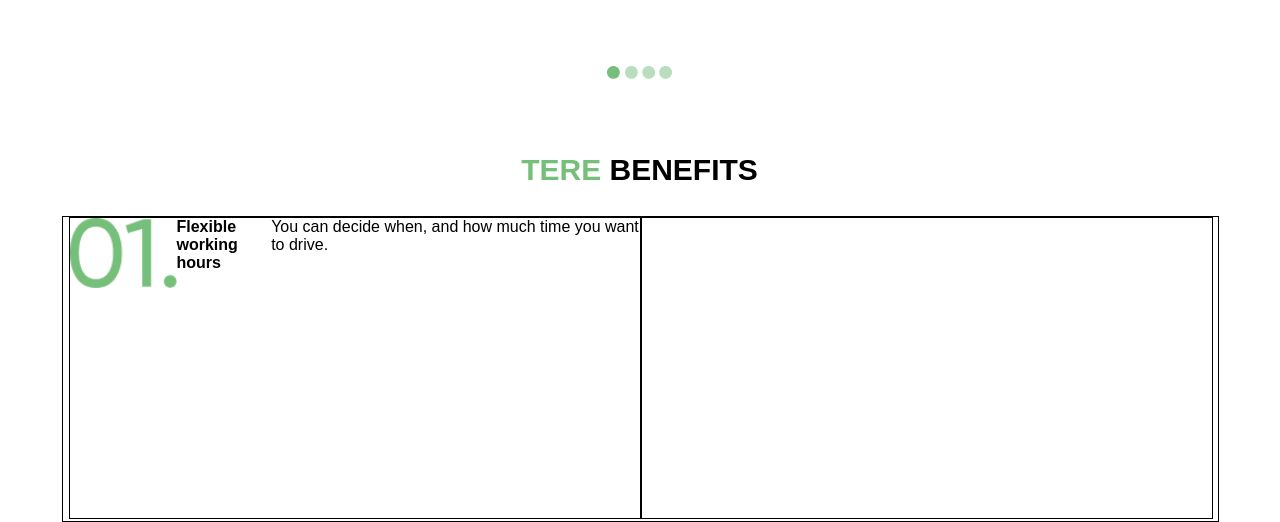
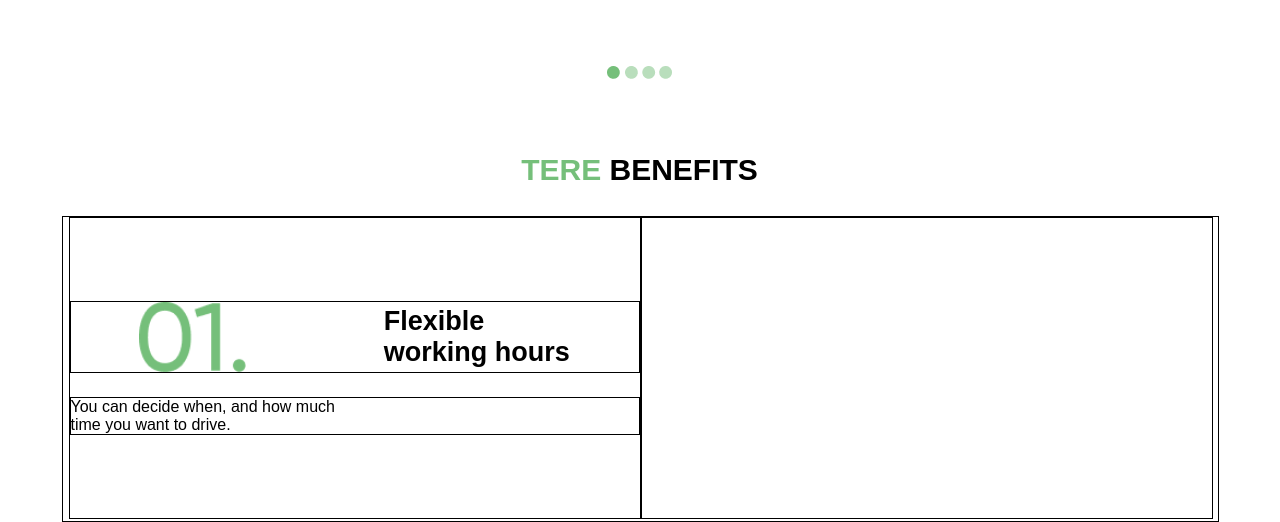
Before and after one commit to muhammad-sohail-raza/smit-css-project8-Ride-Sharing-Web, a plain HTML site: page index.html in a window 1280 px wide. Shown: the part 1651-2173 px from the top of the page. Drawn offline with Linux system fonts and the light colour scheme; a web font is replaced by a local one.

Commit message:
updated code

```diff
--- a/index.html
+++ b/index.html
@@ -53,11 +53,11 @@
 
         <div class="black-btn">
           <button>
-            <i class="fa-brands fa-google-play"></i>
+            <i class="fa-brands fa-google-play fa-beat-fade i-set1"></i>
             <span>DOWNLOAD</span>
           </button>
           <button>
-            <i class="fa-brands fa-app-store"></i>
+          <i class="fa-brands fa-app-store fa-beat-fade i-set2"></i>
             <span>DOWNLOAD</span>
           </button>
         </div>
@@ -158,18 +158,21 @@
     </div>
 
     <section class="section4">
-
-      <div>
+      <div class="two-box">
+        <div class="block1">
         <img src="assets/images/2.png" alt="number">
 
         <h4>Flexible <br> working hours</h4>
+        </div>
+        <div class="block2">
+          <p>You can decide when, and how much <br>
+            time you want to drive.
+          </p>
+        </div>
 
-        <p>You can decide when, and how much
-          time you want to drive.
-        </p>
       </div>
 
-      <div></div>
+      <div class="two-box"></div>
     </section>
 
   </body>
--- a/style.css
+++ b/style.css
@@ -437,14 +437,33 @@
   justify-content: center;
 }
 
-.section4 div{
+.section4 .two-box{
   border: 1px solid black;
   height: 300px;
   width: 570px;
   display: flex;
+  flex-direction: column;
+  justify-content: center;
 }
 
-.section4 div img{
+.section4 > .two-box .block1{
+   border: 1px solid black;
+   display: flex;
+   align-items: center;
+   justify-content: space-around;
+}
+
+.section4 > .two-box .block2{
+  border: 1px solid black;
+  margin-top: 24px;
+}
+
+.section4 .two-box .block1 img{
   width: 107px;
   height: 70px;
 }
+
+.section4 .two-box .block1 h4{
+ font-weight: 600;
+ font-size: 27px;
+}
```
